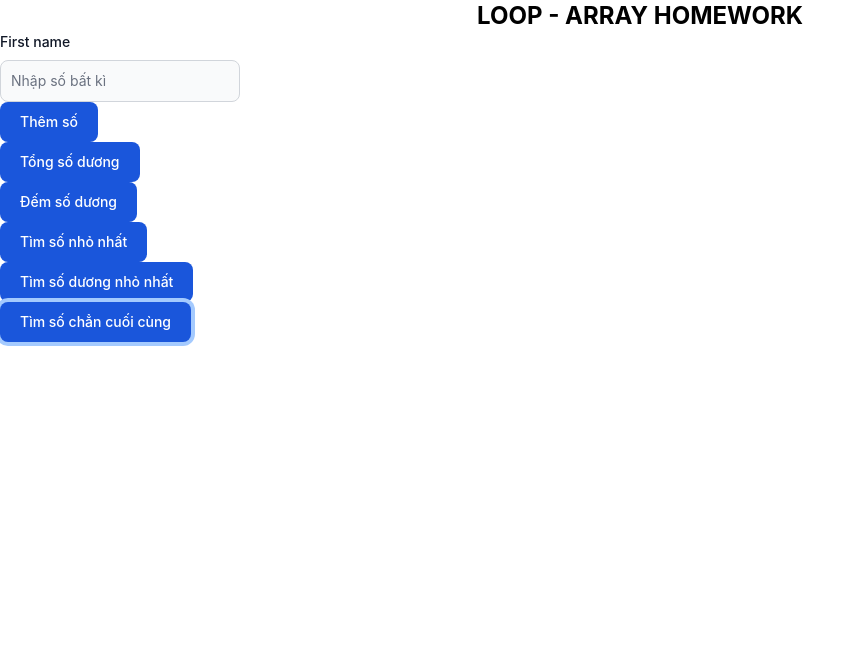
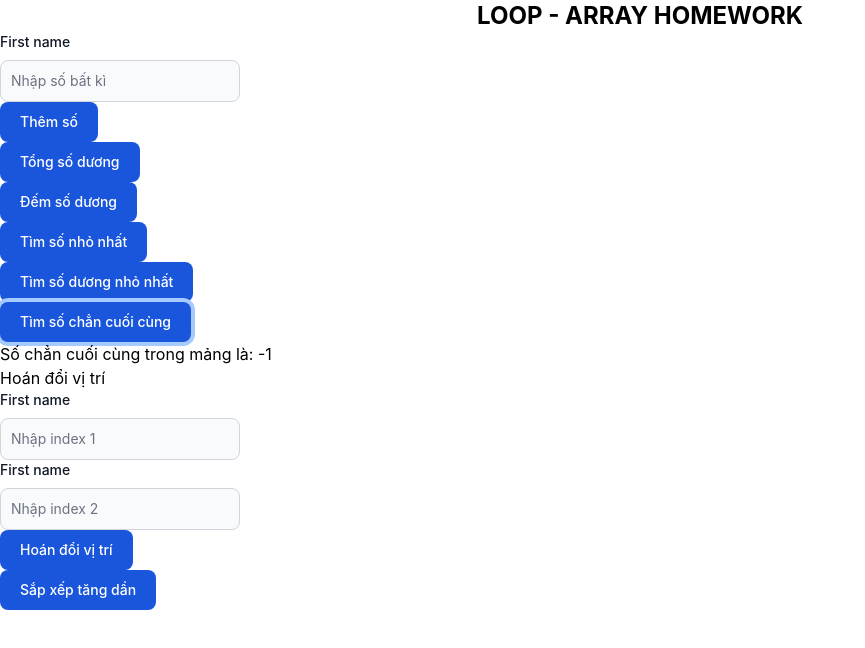
Before and after one commit to ThanhPhuc0501/Array-Loop_JS, a plain HTML site: page index.html in a window 1280 px wide. Both pictures are taken after a click on the button "Tìm số chẳn cuối cùng". Shown: the whole page, without its empty margins (0-865 px from the left). Drawn offline with nearby package versions, Linux system fonts and the light colour scheme.

Commit message:
add homework part 2

```diff
--- a/index.html
+++ b/index.html
@@ -43,6 +43,30 @@
      <button id="btnTheLast_chan" type="submit" onclick="theLastChan()"
         class=" m-2.5 cursor-pointer text-white bg-blue-700 hover:bg-blue-800 focus:ring-4 focus:outline-none focus:ring-blue-300 font-medium rounded-lg text-sm w-full sm:w-auto px-5 py-2.5 text-center dark:bg-blue-600 dark:hover:bg-blue-700 dark:focus:ring-blue-800">Tìm số chẳn cuối cùng</button>
     <div id="result_theLastChan"></div>
+    <!--Đổi chỗ 2 giá trị bất kì trong mảng-->
+    <h3>Hoán đổi vị trí</h3>
+     <div>
+        <label for="first_name" class="block mb-2 text-sm font-medium text-gray-900 dark:text-white">First name</label>
+        <input type="number" id="index_1"
+            class="bg-gray-50 border border-gray-300 text-gray-900 text-sm rounded-lg focus:ring-blue-500 focus:border-blue-500 block p-2.5 dark:bg-gray-700 dark:border-gray-600 dark:placeholder-gray-400 dark:text-white dark:focus:ring-blue-500 dark:focus:border-blue-500"
+            placeholder="Nhập index 1" required />
+    </div>
+     <div>
+        <label for="first_name" class="block mb-2 text-sm font-medium text-gray-900 dark:text-white">First name</label>
+        <input type="number" id="index_2"
+            class="bg-gray-50 border border-gray-300 text-gray-900 text-sm rounded-lg focus:ring-blue-500 focus:border-blue-500 block p-2.5 dark:bg-gray-700 dark:border-gray-600 dark:placeholder-gray-400 dark:text-white dark:focus:ring-blue-500 dark:focus:border-blue-500"
+            placeholder="Nhập index 2" required />
+    </div>
+    <button id="btnSwapPosition" type="submit" onclick="onSwapPosition()"
+        class=" m-2.5 cursor-pointer text-white bg-blue-700 hover:bg-blue-800 focus:ring-4 focus:outline-none focus:ring-blue-300 font-medium rounded-lg text-sm w-full sm:w-auto px-5 py-2.5 text-center dark:bg-blue-600 dark:hover:bg-blue-700 dark:focus:ring-blue-800">Hoán đổi vị trí</button>
+    <div id="result_swapPosition"></div>
+
+    <!--Sắp xếp mảng theo thứ tự tăng dần-->
+    <button id="btnSmallToLarge" type="submit" onclick="fromSmallToLarge()"
+        class=" m-2.5 cursor-pointer text-white bg-blue-700 hover:bg-blue-800 focus:ring-4 focus:outline-none focus:ring-blue-300 font-medium rounded-lg text-sm w-full sm:w-auto px-5 py-2.5 text-center dark:bg-blue-600 dark:hover:bg-blue-700 dark:focus:ring-blue-800">Sắp xếp tăng dần</button>
+    <div id="result_fromSmallToLarge"></div>
+
+
 
 
 
--- a/main.js
+++ b/main.js
@@ -71,8 +71,34 @@ function minSoDuong() {
 }
 // Tìm số chẳn cuối cùng. Không có chẳn, trả về -1
 function theLastChan() {
+    soChan = -1; // Giá trị mặc định khi trong mảng không có số chẳn
+    for (let i = array.length; i >= 0; i--) {
+        if (array[i] % 2 === 0) {
+            soChan = array[i]
+            break;
+        }
+    }
+    document.getElementById('result_theLastChan').innerHTML = `
+    Số chẳn cuối cùng trong mảng là: ${soChan}`
+}
+function onSwapPosition() {
+    let index_1 = document.getElementById('index_1').value * 1;
+    let index_2 = document.getElementById('index_2').value * 1;
+    if (index_1 < 0 || index_2 < 0 || index_1 >= array.length || index_2 >= array.length) {
+        alert('Vui lòng nhập đúng chỉ số index')
+    } else {
+        let temp = array[index_1];
+        array[index_1] = array[index_2];
+        array[index_2] = temp;
+    }
+    document.getElementById('result_swapPosition').innerHTML = `
+    Dãy số của bạn sau khi đã hoán đổi chỉ số index là: ${array}
+    `
+}
+function fromSmallToLarge() {
 
 }
+
 
 
 
```
